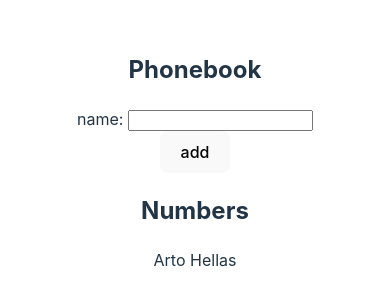
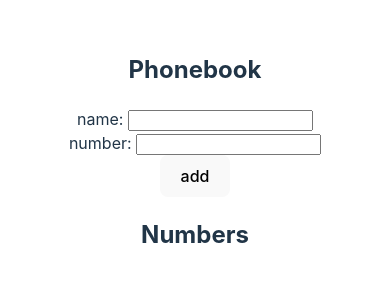
Before and after one commit to Madhusmitamis/05-phonebook, a React (Vite) app: page / in a window 390 px wide. Shown: the part 270-576 px from the top of the page. Built offline with nearby package versions, Linux system fonts and the light colour scheme.

Commit message:
2.8: The Phonebook Step 3 done.

```diff
--- a/src/App.jsx
+++ b/src/App.jsx
@@ -3,12 +3,17 @@ import './App.css'
 
 
 const App = () => {
-const [persons, setPersons] = useState([{ name: 'Arto Hellas' }])
+const [persons, setPersons] = useState([])
   const [newName, setNewName] = useState('')
+  const [newNumber, setNewNumber]= useState('')
+
 
   const handleNameChange = (event) => {
     setNewName(event.target.value);
-  };
+  }
+  const handleNumberChange =(event)=>{
+    setNewNumber(event.target.value)
+  }
 
   const addPerson = (event) => {
     event.preventDefault()
@@ -17,9 +22,11 @@ const [persons, setPersons] = useState([{ name: 'Arto Hellas' }])
       } else {
     const personObject = {
       name: newName,
+      number:newNumber
     };
     setPersons(persons.concat(personObject));
     setNewName('')
+    setNewNumber('')
   }
 }
 const alertUser = () => {
@@ -32,6 +39,7 @@ const alertUser = () => {
         <div>
           name: <input value={newName} onChange={handleNameChange} />
         </div>
+        <div>number: <input value={newNumber} onChange={handleNumberChange} /></div>
         <div>
           <button type="submit">add</button>
         </div>
@@ -40,7 +48,7 @@ const alertUser = () => {
       <div>
         {/* Render the list of persons */}
         {persons.map((person, index) => (
-          <div key={index}>{person.name}</div>
+          <div key={index}>{person.name} {person.number}</div>
         ))}
       </div>
     </div>
```
